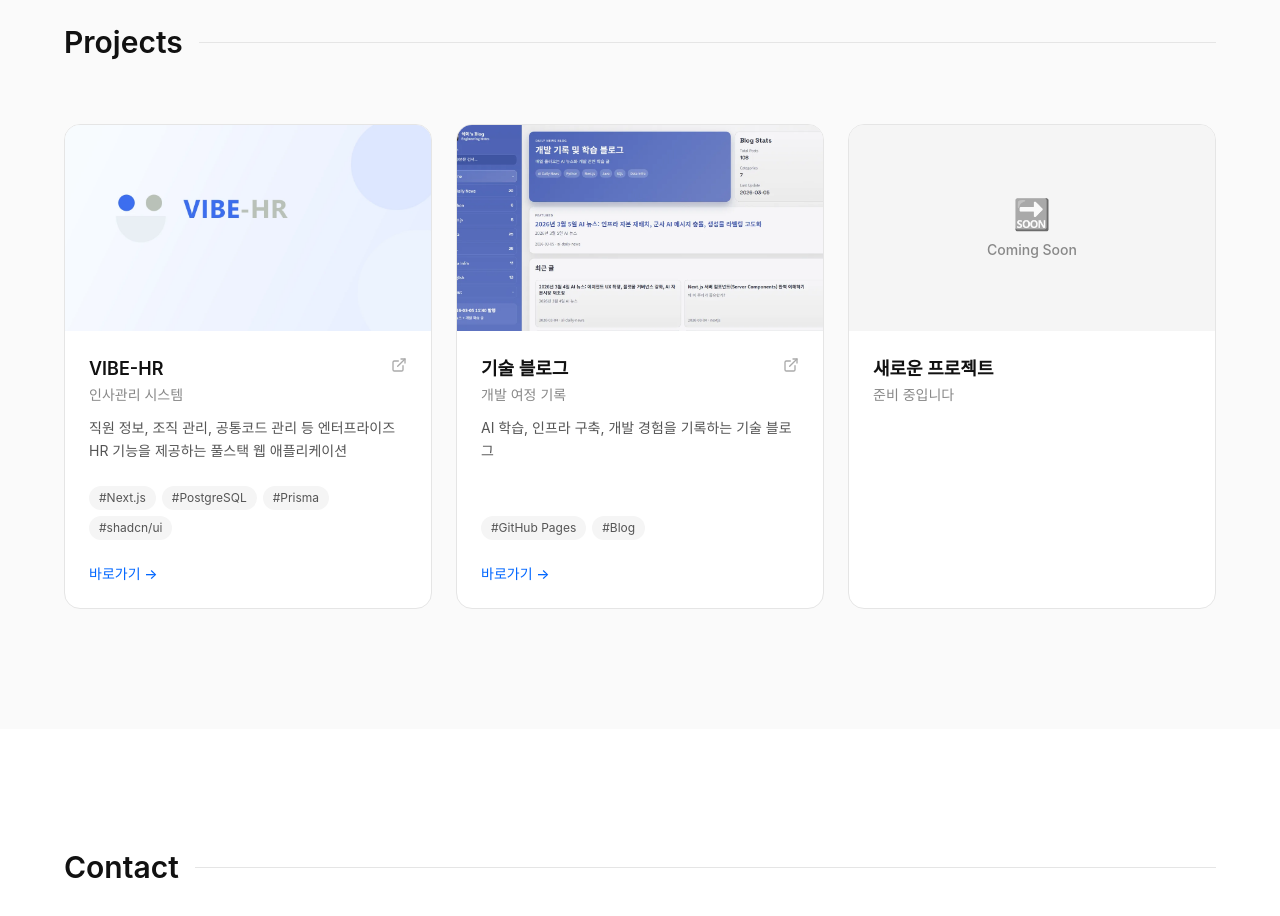
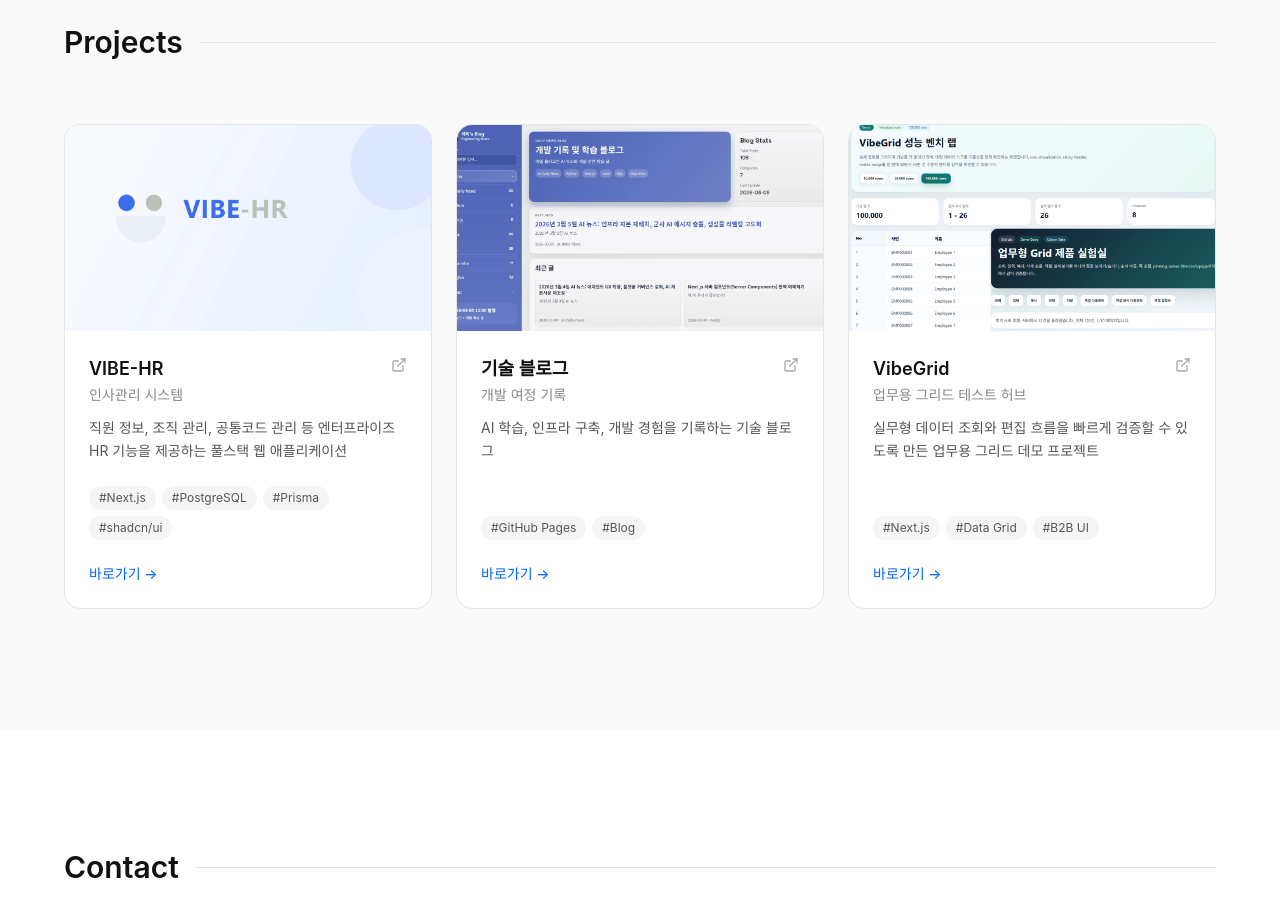
Before and after one commit to qoxmfaktmxj/landing, a Next.js app: page / in a window 1280 px wide. Shown: the part 1660-2576 px from the top of the page. Built offline with nearby package versions, Linux system fonts and the light colour scheme; a web font is replaced by a local one.

Commit message:
Add VibeGrid portfolio project

```diff
--- a/src/data/projects.ts
+++ b/src/data/projects.ts
@@ -33,12 +33,14 @@ export const projects: Project[] = [
     status: "live",
   },
   {
-    id: "coming-soon",
-    title: "새로운 프로젝트",
-    description: "준비 중입니다",
-    thumbnail: "",
-    url: "#",
-    tags: [],
-    status: "coming_soon",
+    id: "vibe-grid",
+    title: "VibeGrid",
+    description: "업무용 그리드 테스트 허브",
+    longDescription:
+      "실무형 데이터 조회와 편집 흐름을 빠르게 검증할 수 있도록 만든 업무용 그리드 데모 프로젝트",
+    thumbnail: "/images/grid-thumb.png",
+    url: "https://grid.minseok91.cloud/",
+    tags: ["Next.js", "Data Grid", "B2B UI"],
+    status: "live",
   },
 ];
```
Also changed, not shown: public/images/grid-thumb.png (added).
